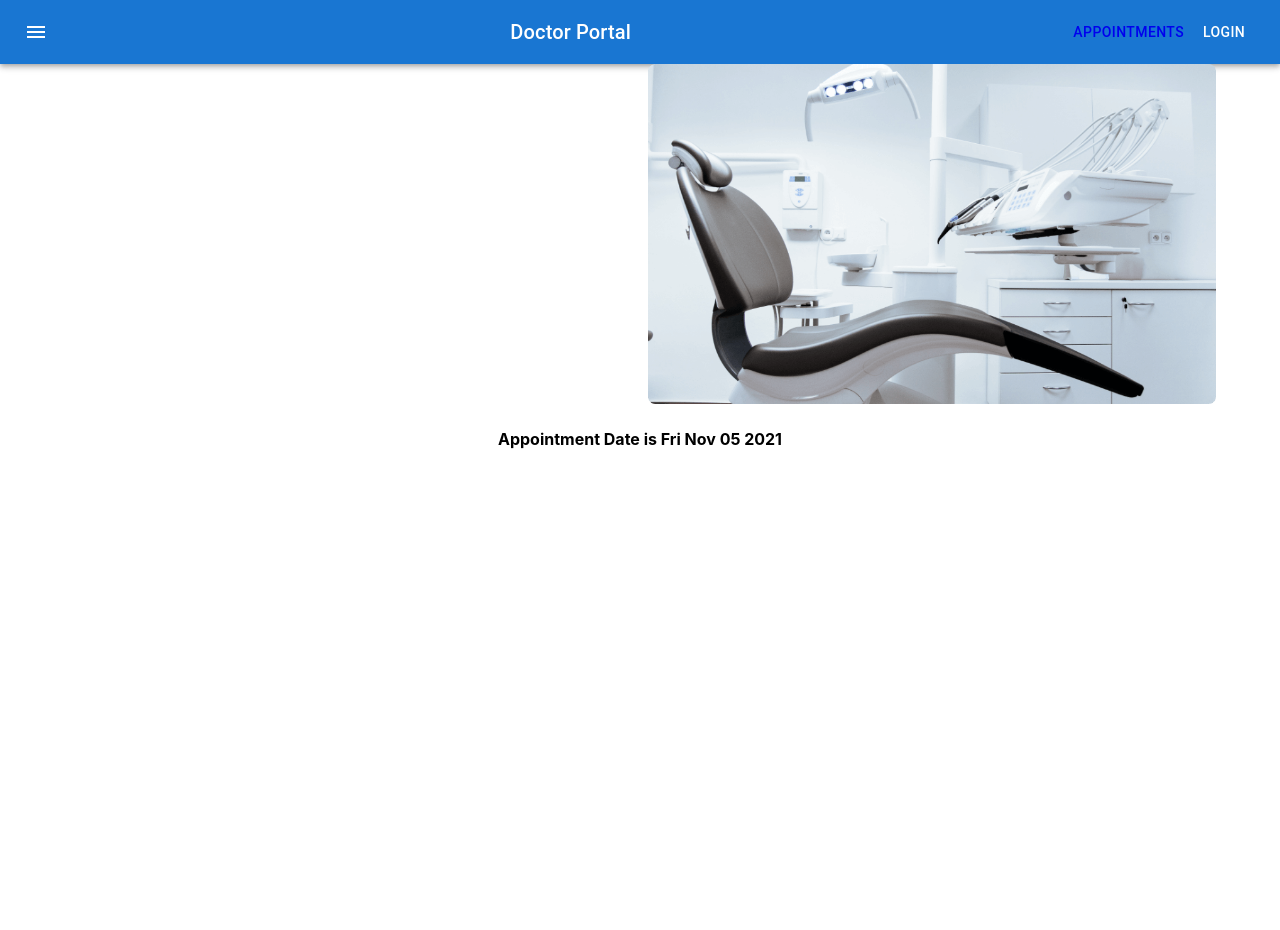
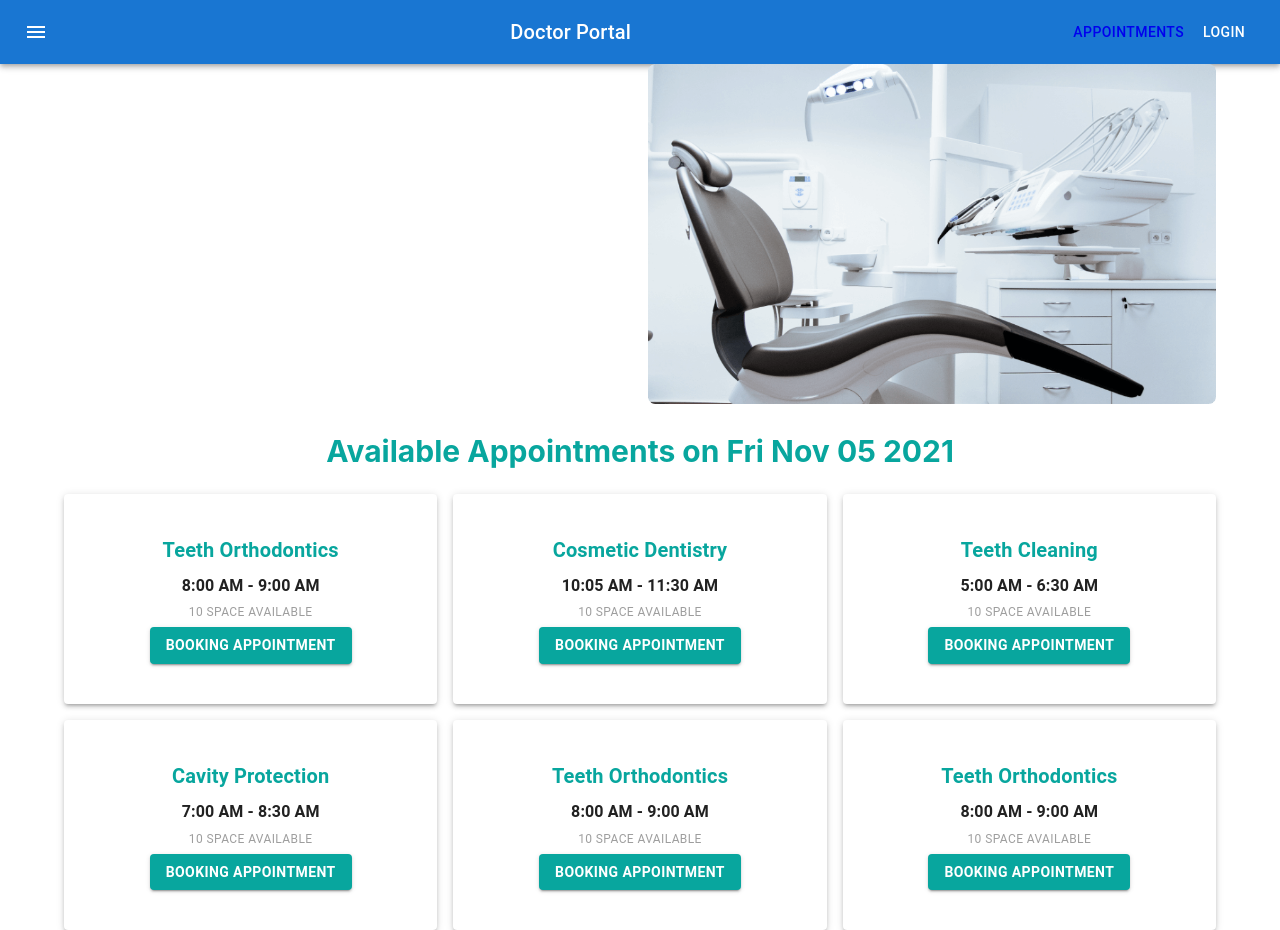
Before and after one commit to mahmudul-11/doctor-portal-client, a React (Create React App) app: page /appointments in a window 1280 px wide. Before the commit the page ends 800 px from the top, so only its background shows below. Built offline with nearby package versions, Linux system fonts and the light colour scheme.

Commit message:
Booking Modal Complete

```diff
--- a/src/App.css
+++ b/src/App.css
@@ -36,3 +36,6 @@
     transform: rotate(360deg);
   }
 }
+.nfe{
+  color: #3ba9a4;
+}
--- a/src/Pages/Appointments/AvailableAppointments/AvailableAppointments.js
+++ b/src/Pages/Appointments/AvailableAppointments/AvailableAppointments.js
@@ -1,10 +1,29 @@
+import { Container, Grid } from '@mui/material';
 import React from 'react';
+import Booking from '../Booking/Booking';
+
+
+const bookings = [
+    { id: 1, name: 'Teeth Orthodontics', time: '8:00 AM - 9:00 AM', space: 10 },
+    { id: 2, name: 'Cosmetic Dentistry', time: '10:05 AM - 11:30 AM', space: 10 },
+    { id: 3, name: 'Teeth Cleaning', time: '5:00 AM - 6:30 AM', space: 10 },
+    { id: 4, name: 'Cavity Protection', time: '7:00 AM - 8:30 AM', space: 10 },
+    { id: 5, name: 'Teeth Orthodontics', time: '8:00 AM - 9:00 AM', space: 10 },
+    { id: 6, name: 'Teeth Orthodontics', time: '8:00 AM - 9:00 AM', space: 10 },
+]
 
 const AvailableAppointments = ({ date }) => {
     return (
-        <div>
-            <h4>Appointment Date is {date.toDateString()}</h4>
-        </div>
+        <Container>
+            <h2 style={{ color: '#08a69e', fontSize: '30px' }}>Available Appointments on {date.toDateString()}</h2>
+            <Grid container spacing={2}>
+                {
+                    bookings.map(booking => <Booking
+                        key={booking.id} booking={booking} date={date}
+                    ></Booking>)
+                }
+            </Grid>
+        </Container>
     );
 };
 
--- /dev/null
+++ b/src/Pages/Appointments/Booking/Booking.js
@@ -0,0 +1,38 @@
+import { Button, Grid, Typography } from '@mui/material';
+import React from 'react';
+import Paper from '@mui/material/Paper';
+import BookingModal from '../BookingModal/BookingModal';
+
+const Booking = ({ booking, date }) => {
+    const { name, time, space } = booking;
+    const [openBooking, setOpenBooking] = React.useState(false);
+    const handleBookingOpen = () => setOpenBooking(true);
+    const handleBookingClose = () => setOpenBooking(false);
+    return (
+        <>
+            <Grid item xs={12} sm={6} md={4}>
+                <Paper elevation={3} sx={{ py: 5 }} >
+                    <Typography variant="h6" sx={{ fontWeight: 600, color: '#08a69e' }} gutterBottom component="div">
+                        {name}
+                    </Typography>
+                    <Typography variant="subtitle2" sx={{ fontSize: 16, fontWeight: 600 }} gutterBottom component="div">
+                        {time}
+                    </Typography>
+                    <Typography variant="caption" sx={{ color: 'text.disabled' }} display="block" gutterBottom>
+                        {space} SPACE AVAILABLE
+                    </Typography>
+                    <Button
+                        onClick={handleBookingOpen}
+                        variant="contained" sx={{ backgroundColor: '#08a69e', fontWeight: 600 }}>Booking Appointment</Button>
+                </Paper>
+            </Grid>
+            <BookingModal
+                openBooking={openBooking} handleBookingClose={handleBookingClose} booking={booking} date={date}
+            >
+
+            </BookingModal>
+        </>
+    );
+};
+
+export default Booking;
--- /dev/null
+++ b/src/Pages/Appointments/BookingModal/BookingModal.js
@@ -0,0 +1,94 @@
+import React from 'react';
+import Backdrop from '@mui/material/Backdrop';
+import Box from '@mui/material/Box';
+import Modal from '@mui/material/Modal';
+import Fade from '@mui/material/Fade';
+import TextField from '@mui/material/TextField';
+
+import Typography from '@mui/material/Typography';
+import { Button } from '@mui/material';
+
+const style = {
+    position: 'absolute',
+    top: '50%',
+    left: '50%',
+    transform: 'translate(-50%, -50%)',
+    width: 400,
+    bgcolor: 'background.paper',
+    border: '2px solid #000',
+    boxShadow: 24,
+    p: 4,
+};
+
+const BookingModal = ({ openBooking, handleBookingClose, booking, date }) => {
+    const { name, time, space } = booking;
+    const formSubmitHandle = e => {
+        alert("Form Data is Submitted..!");
+        handleBookingClose();
+        e.preventDefault();
+    }
+
+    return (
+        <Modal
+            aria-labelledby="transition-modal-title"
+            aria-describedby="transition-modal-description"
+            open={openBooking}
+            onClose={handleBookingClose}
+            closeAfterTransition
+            BackdropComponent={Backdrop}
+            BackdropProps={{
+                timeout: 500,
+            }}
+        >
+            <Fade in={openBooking}>
+                <Box sx={style}>
+                    <Typography id="transition-modal-title" sx={{ textAlign: 'center', color: '#08a69e', fontWeight: 600 }} variant="h6" component="h2">
+                        {name}
+                    </Typography>
+                    <form onSubmit={formSubmitHandle}>
+                        <TextField
+                            disabled
+                            sx={{ width: '95%', my: 1 }}
+                            id="outlined-size-small"
+                            defaultValue={time}
+                            size="small"
+                        />
+                        <TextField
+
+                            sx={{ width: '95%', my: 1 }}
+                            id="outlined-size-small"
+                            defaultValue='Your Name'
+                            size="small"
+                        />
+                        <TextField
+
+                            sx={{ width: '95%', my: 1 }}
+                            id="outlined-size-small"
+                            defaultValue='Phone Number'
+                            size="small"
+                        />
+                        <TextField
+
+                            sx={{ width: '95%', my: 1 }}
+                            id="outlined-size-small"
+                            defaultValue='Your Email'
+                            size="small"
+                        />
+                        <TextField
+                            disabled
+                            sx={{ width: '95%', my: 1 }}
+                            id="outlined-size-small"
+                            defaultValue={date.toDateString()}
+                            size="small"
+                        />
+                        <Box sx={{ display: 'flex', justifyContent: 'flex-end' }}>
+                            <Button type='submit' variant='contained' sx={{ backgroundColor: '#08a69e' }}>Send</Button>
+                        </Box>
+                    </form>
+                </Box>
+            </Fade>
+        </Modal >
+    );
+};
+
+export default BookingModal;
--- a/src/Pages/Home/Banner/Banner.js
+++ b/src/Pages/Home/Banner/Banner.js
@@ -29,7 +29,7 @@ const Banner = () => {
                         <Typography variant='h6' sx={{ color: 'text.secondary', fontSize: 14, fontWeight: 300 }}>
                             Lorem ipsum dolor sit amet consectetur, adipisicing elit. Officiis omnis aut ipsa, nihil ipsam iure dolore nemo illum dolor deleniti!
                         </Typography>
-                        <Button variant='contained' style={{ backgroundColor: '#46C7C3' }}>Get Appointment</Button>
+                        <Button variant='contained' style={{ backgroundColor: '#3ba9a4' }}>Get Appointment</Button>
                     </Box>
                 </Grid>
                 <Grid item xs={12} md={6} lg={6} style={varticalCenter}>
```
